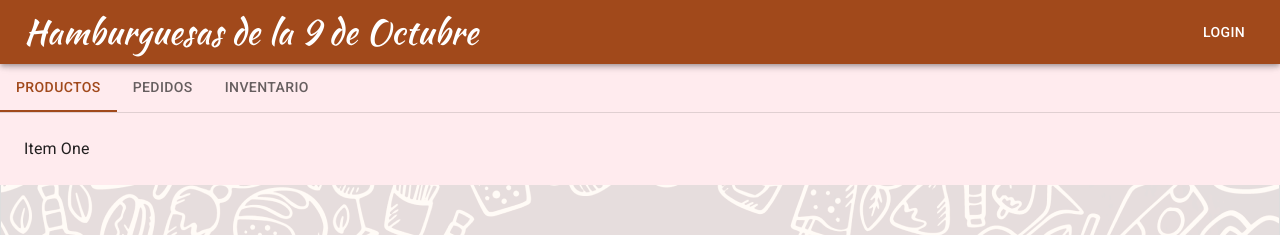
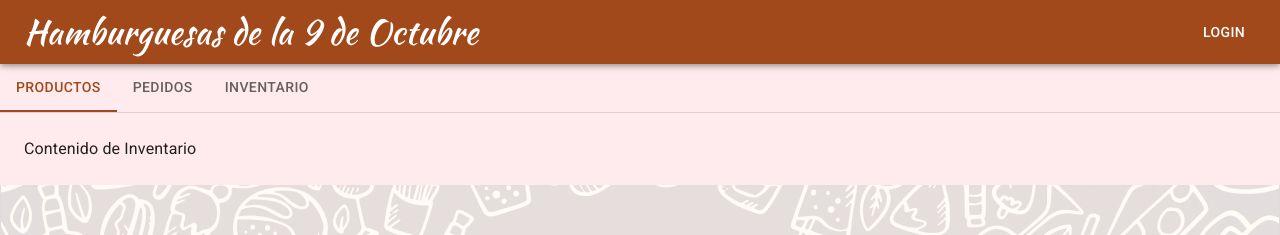
Before and after one commit to henqchav/LP-Ecommerce, a React (Vite) app in the folder frontend/: page /dashboard in a window 1280 px wide. Shown: the top 235 px of the page. Built offline with nearby package versions, Linux system fonts and the light colour scheme.

Commit message:
dashboard modularized

```diff
--- /dev/null
+++ b/frontend/src/components/InventoryTabPanel.jsx
@@ -0,0 +1,21 @@
+import * as React from 'react';
+import { Box, Typography } from '@mui/material';
+
+const InventoryTabPanel = ({ value, index }) => {
+  return (
+    <div
+      role="tabpanel"
+      hidden={value !== index}
+      id={`simple-tabpanel-${index}`}
+      aria-labelledby={`simple-tab-${index}`}
+    >
+      {value === index && (
+        <Box sx={{ p: 3 }}>
+          <Typography>Contenido de Inventario</Typography>
+        </Box>
+      )}
+    </div>
+  );
+};
+
+export default InventoryTabPanel;
--- /dev/null
+++ b/frontend/src/components/OrdersTabPanel.jsx
@@ -0,0 +1,21 @@
+import * as React from 'react';
+import { Box, Typography } from '@mui/material';
+
+const OrdersTabPanel = ({ value, index }) => {
+  return (
+    <div
+      role="tabpanel"
+      hidden={value !== index}
+      id={`simple-tabpanel-${index}`}
+      aria-labelledby={`simple-tab-${index}`}
+    >
+      {value === index && (
+        <Box sx={{ p: 3 }}>
+          <Typography>Contenido de Ordenes</Typography>
+        </Box>
+      )}
+    </div>
+  );
+};
+
+export default OrdersTabPanel;
--- a/frontend/src/components/Pages/Dashboard.jsx
+++ b/frontend/src/components/Pages/Dashboard.jsx
@@ -1,6 +1,9 @@
 import * as React from 'react';
 import PropTypes from 'prop-types';
 import {Tabs, Tab , Typography, Box} from '@mui/material';
+import InventoryTabPanel from '../InventoryTabPanel';
+import OrdersTabPanel from '../OrdersTabPanel';
+import ProductsTabPanel from '../ProductsTabPanel';
 
 function CustomTabPanel(props) {
     const { children, value, index, ...other } = props;
@@ -51,15 +54,9 @@ const Dashboard = () => {
                     <Tab label="Inventario" {...a11yProps(2)} />
                 </Tabs>
             </Box>
-            <CustomTabPanel value={value} index={0} sx={{color: '#ffebee'}}>
-                Item One
-            </CustomTabPanel>
-            <CustomTabPanel value={value} index={1}>
-                Item Two
-            </CustomTabPanel>
-            <CustomTabPanel value={value} index={2}>
-                Item Three
-            </CustomTabPanel>
+            <InventoryTabPanel value={value} index={0} />
+            <OrdersTabPanel value={value} index={1} />
+            <ProductsTabPanel value={value} index={2} />
         </Box>
     );
 };
--- /dev/null
+++ b/frontend/src/components/ProductsTabPanel.jsx
@@ -0,0 +1,21 @@
+import * as React from 'react';
+import { Box, Typography } from '@mui/material';
+
+const ProductsTabPanel = ({ value, index }) => {
+  return (
+    <div
+      role="tabpanel"
+      hidden={value !== index}
+      id={`simple-tabpanel-${index}`}
+      aria-labelledby={`simple-tab-${index}`}
+    >
+      {value === index && (
+        <Box sx={{ p: 3 }}>
+          <Typography>Contenido de ProductosTabPanel</Typography>
+        </Box>
+      )}
+    </div>
+  );
+};
+
+export default ProductsTabPanel;
```
